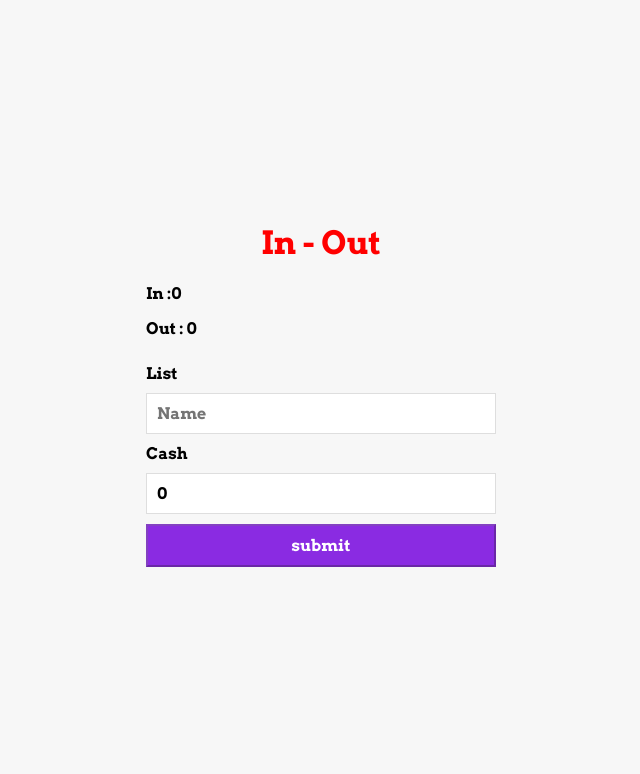
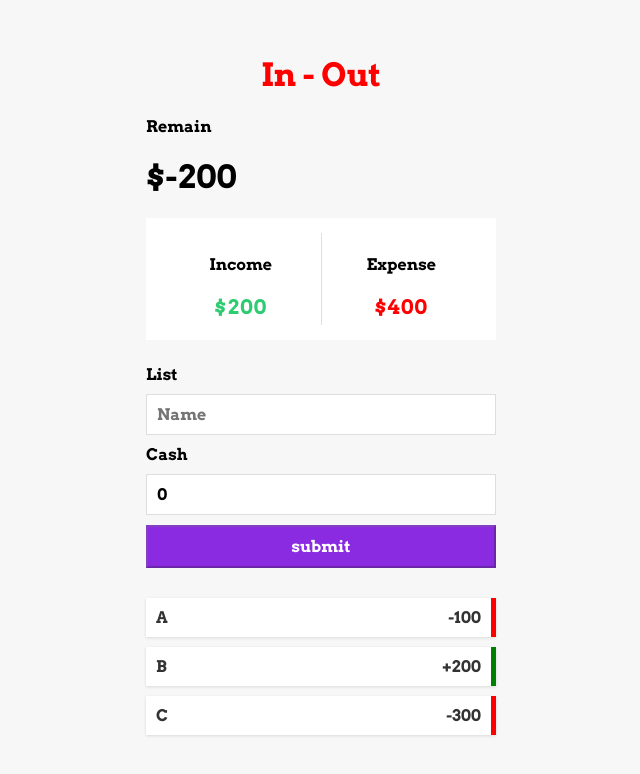
Before and after one commit to RatchagreeA/Learning, a React (Create React App) app in the folder React/react-basic/: page / in a window 1280 px wide. Shown: the top 774 px of the page, without its empty margins (319-959 px from the left). Built offline with nearby package versions, Linux system fonts and the light colour scheme.

Commit message:
update style reportComponent

```diff
--- a/React/react-basic/src/App.js
+++ b/React/react-basic/src/App.js
@@ -13,7 +13,7 @@
     {id:2, title:"B",amount:200},
     {id:3, title:"C",amount:-300},
   ];
-  const [items, setItems] = useState([]);
+  const [items, setItems] = useState(iniData);
   const onAddNewItem = (newItem) => {
     setItems((prevItem)=>{
         return [newItem,...prevItem]
--- /dev/null
+++ b/React/react-basic/src/components/ReportComponent.css
@@ -0,0 +1,30 @@
+.report-container {
+    display: flex;
+    justify-content: space-between;
+    background-color: #fff;
+    padding: 15px;
+    margin: 15px 0;
+}
+
+.report-container>div {
+    flex: 1;
+    text-align: center;
+}
+
+.report-container>div:first-of-type {
+    border-right: 1px solid #dedede;
+}
+
+.report {
+    font-size: 20px;
+    letter-spacing: 1px;
+    margin: 5px 0;
+}
+
+.report.plus {
+    color: #2ecc71;
+}
+
+.report.minus {
+    color: red;
+}
--- a/React/react-basic/src/components/ReportComponent.js
+++ b/React/react-basic/src/components/ReportComponent.js
@@ -1,6 +1,6 @@
 import { useContext } from "react";
 import DataContext from "../data/DataContext";
-
+import "./ReportComponent.css"
 
 
 const ReportComponent=()=>{
@@ -8,9 +8,18 @@
     return (
         <div>
 
-            <p>In :{income} </p>
-            <p>Out : {expense}</p>
-
+            <h4>Remain</h4>
+            <h1>${income-expense}</h1>
+            <div className="report-container">
+                <div>
+                    <h4>Income</h4>
+                    <p className="report plus">${income}</p>
+                </div>
+                <div>
+                    <h4>Expense</h4>
+                    <p className="report minus">${expense}</p>
+                </div>
+            </div>
         </div>
     );
 }
```
